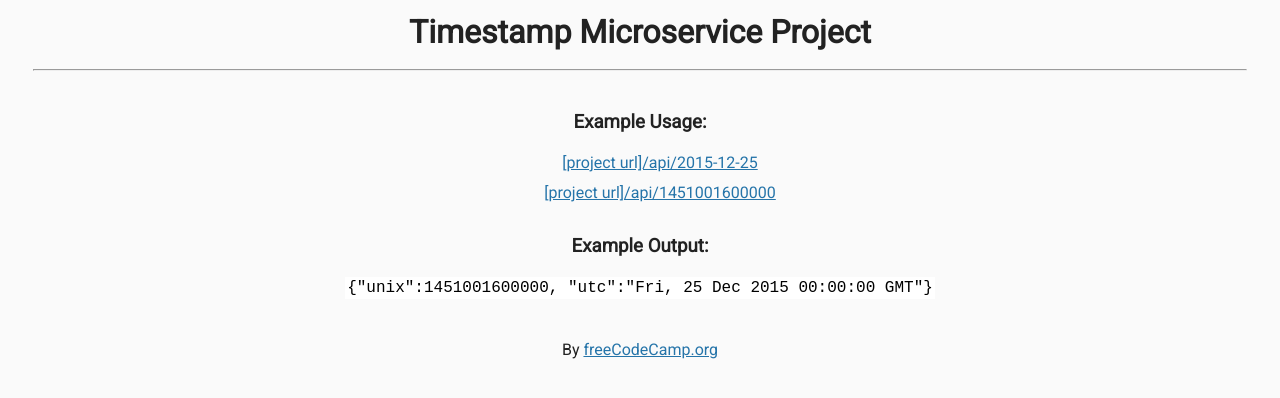
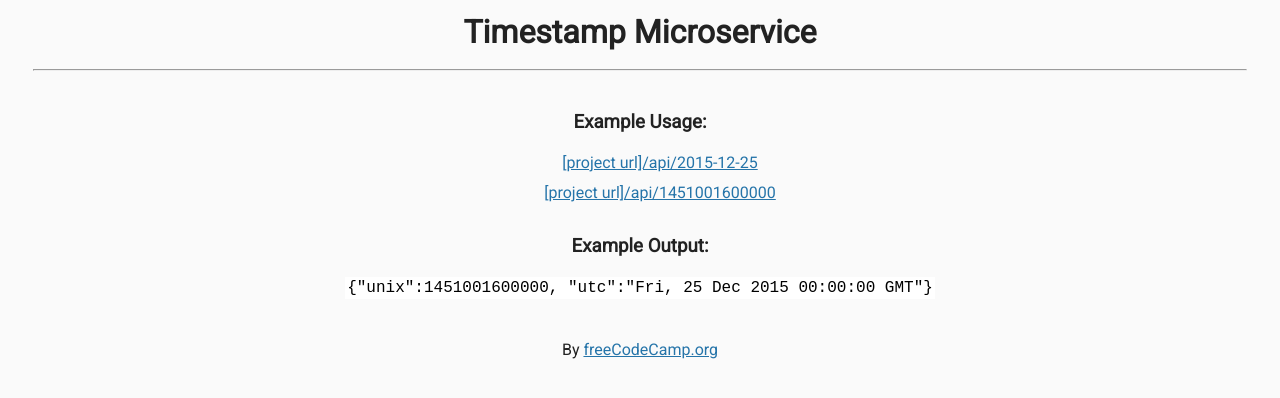
Before and after one commit to Byvak/Timestamp-Microservice, a website: page views/index.html in a window 1280 px wide. Drawn offline with Linux system fonts and the light colour scheme; files that its build step writes are made by us from their sources.

Commit message:
Update index.html

```diff
--- a/views/index.html
+++ b/views/index.html
@@ -11,7 +11,7 @@
 </head>
 
 <body>
-    <h1>Timestamp Microservice Project</h1>
+    <h1>Timestamp Microservice</h1>
     <hr />
     <div class="container">
         <h3>Example Usage:</h3>
```
